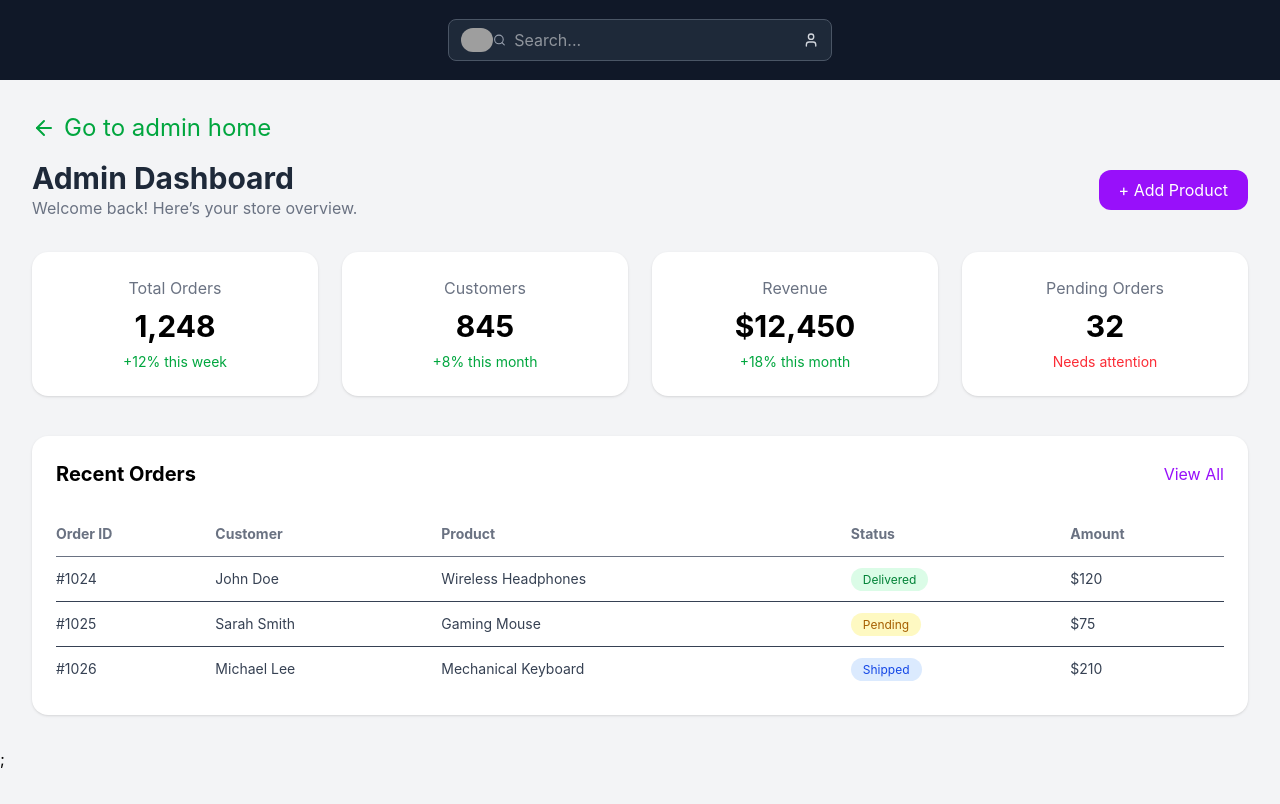
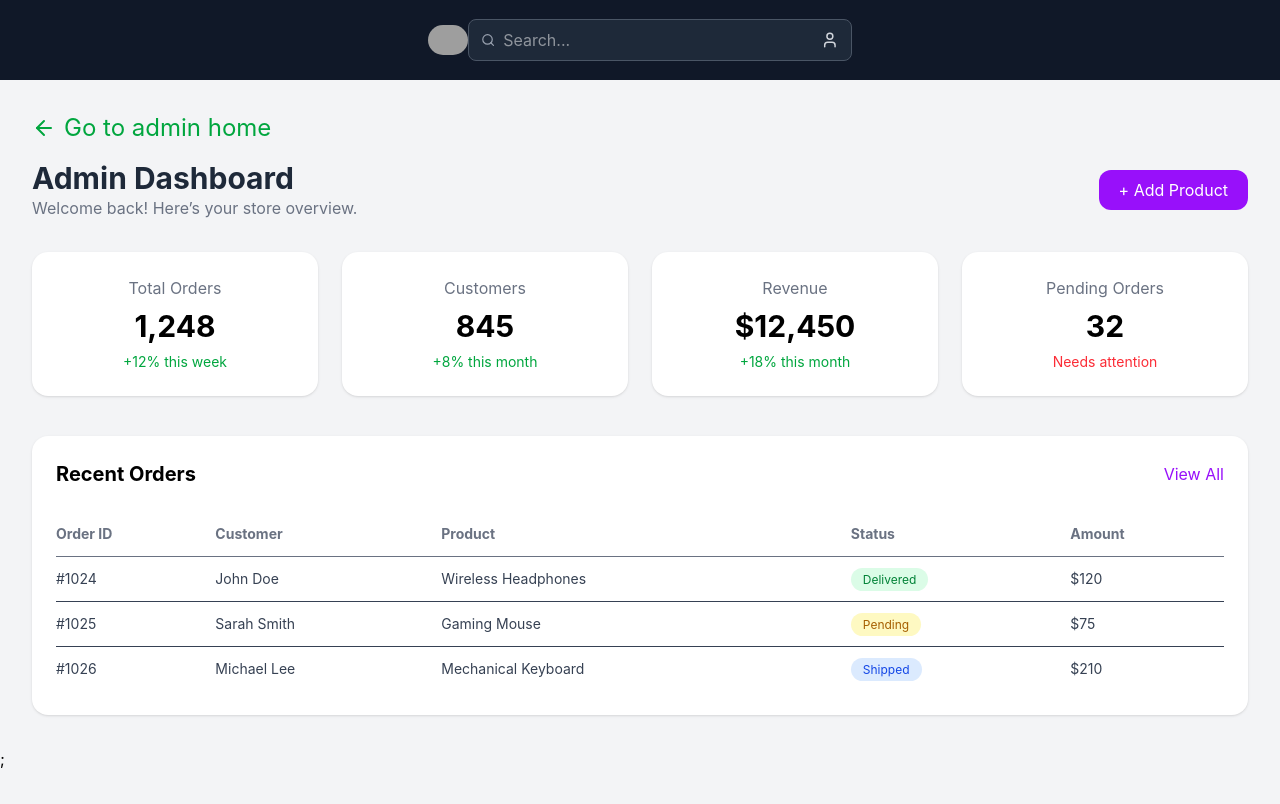
Before and after one commit to rumachoudhury/monorepo-ecommerce-app, a Next.js app in the folder apps/admin/: page /dashboard in a window 1280 px wide. Shown: the top 804 px of the page. Built offline with nearby package versions, Linux system fonts and the light colour scheme; grey boxes are pictures that could not be loaded.

Commit message:
Update admin home page

```diff
--- a/apps/admin/src/app/layout.tsx
+++ b/apps/admin/src/app/layout.tsx
@@ -1,8 +1,6 @@
 import Navbar from "@/components/Navbar";
 import "./globals.css";
 import Providers from "./providers";
-// import Sidebar from "../components/Sidebar";
-// import AnimatedHUDLogin from "@/components/AnimatedHUDLogin";
 
 export default function RootLayout({
   children,
--- a/apps/admin/src/components/Navbar.tsx
+++ b/apps/admin/src/components/Navbar.tsx
@@ -13,7 +13,6 @@ export default function Navbar() {
   };
   return (
     <div className="w-full h-20 bg-gray-900 text-white flex items-center justify-center">
-      <div className="flex items-center w-96 bg-gray-800 border border-gray-600 rounded-lg px-3 py-2">
       {/* LOGO */}
       <div className="flex items-center gap-2">
         <Image
@@ -24,6 +23,7 @@ export default function Navbar() {
           className="rounded-full object-cover"
         />
       </div>
+      <div className="flex items-center w-96 bg-gray-800 border border-gray-600 rounded-lg px-3 py-2">
         <SearchIcon
           onClick={handleSearch}
           className="text-gray-400 w-4 h-4 mr-2"
```
Lines whose indentation alone changed are shown as unchanged.
